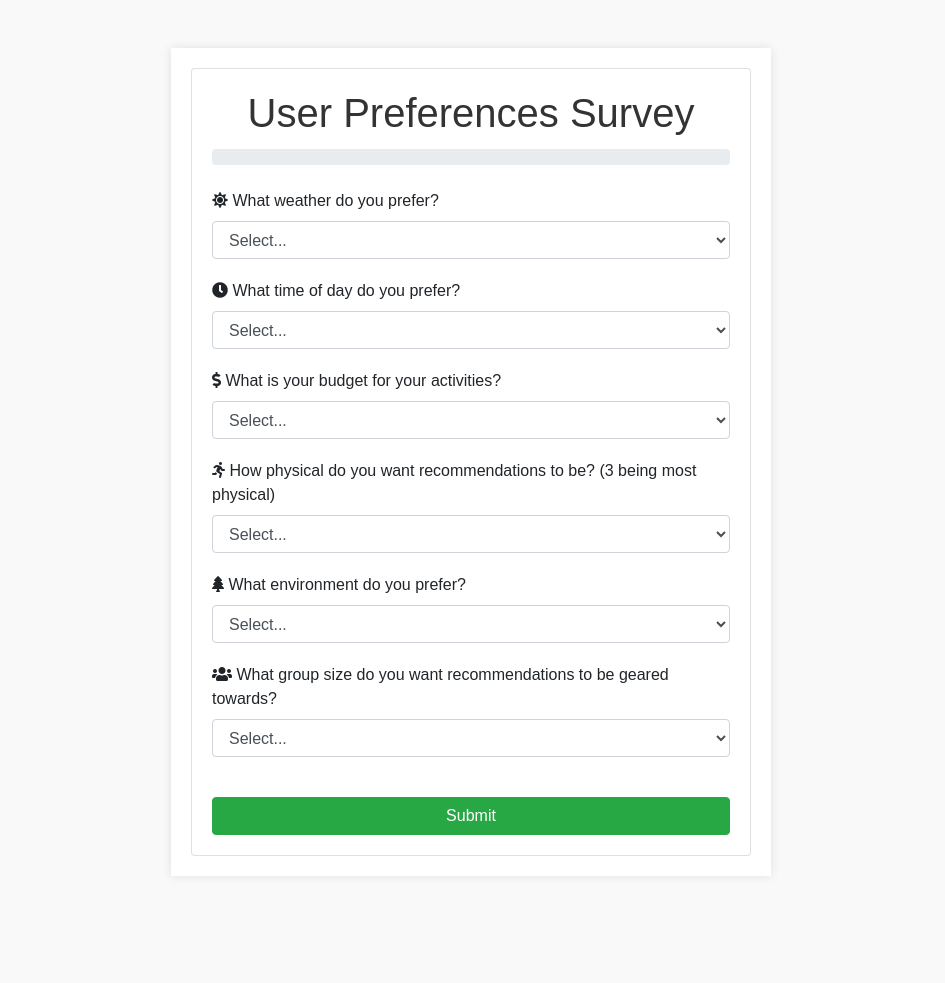
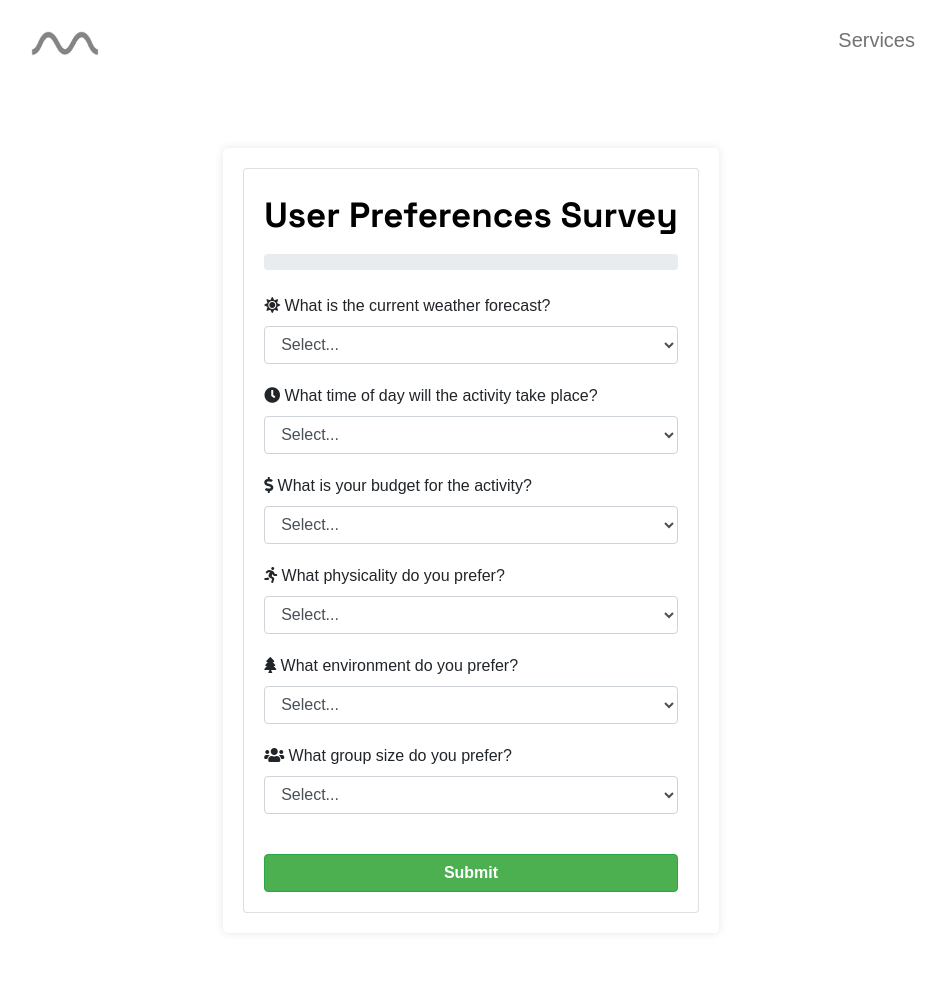
Before and after one commit to jakemarsdenn/Itinerary-Planner, a Flask app: page /survey in a window 1280 px wide. Shown: the whole page, without its empty margins (169-1114 px from the left). Before the commit the page ends 856 px from the top, so only its background shows below. Run offline with Flask 3, Linux system fonts and the light colour scheme; some libraries are stand-ins or nearby versions; some web fonts are replaced.

Commit message:
survey UI changes

```diff
--- a/templates/maps.html
+++ b/templates/maps.html
@@ -3,7 +3,6 @@
 {% block title %}Maps{% endblock %}
 
 {% block content %}
-    <link rel="stylesheet" href="{{ url_for('static', filename='css/services.css') }}">
     <div class="full-container">
         <div class="left-container">
             <h1>Maps</h1>
--- a/templates/recommendations.html
+++ b/templates/recommendations.html
@@ -2,8 +2,10 @@
 
 {% block title %}Recommendations{% endblock %}
 
+{% block content %}
     <link rel="stylesheet" href="{{ url_for('static', filename='css/main.css', version='1.0') }}">
     <script src="https://maps.googleapis.com/maps/api/js?key={{ GOOGLE_MAPS_API_KEY }}&libraries=places,directions&callback=initMap" async defer></script>
+
     <style>
         .modal {
             display: none;
@@ -43,8 +45,6 @@
         }
     </style>
 
-{% block content %}
-    <body>
     <h1 style="margin-top:100px;">{{ task.title() }} Recommendations</h1>
     <ul class="recommendations-list">
         {% for recommendation in recommendations %}
@@ -206,5 +206,4 @@
             alert(browserHasGeolocation ? 'Error: The Geolocation service failed.' : 'Error: Your browser doesn\'t support geolocation.');
         }
     </script>
-    </body>
 {% endblock %}
--- a/templates/survey.html
+++ b/templates/survey.html
@@ -1,17 +1,16 @@
-<!DOCTYPE html>
-<html lang="en">
-<head>
-    <meta charset="UTF-8">
-    <meta name="viewport" content="width=device-width, initial-scale=1.0">
-    <title>User Survey</title>
+{% extends "base.html" %}
+
+{% block title %}Survey{% endblock %}
+
+{% block content %}
     <link rel="stylesheet" href="https://stackpath.bootstrapcdn.com/bootstrap/4.5.2/css/bootstrap.min.css">
     <link rel="stylesheet" href="https://cdnjs.cloudflare.com/ajax/libs/font-awesome/5.15.1/css/all.min.css">
+
     <style>
-        body {
-            font-family: Arial, sans-serif;
-            background-color: #f9f9f9;
-            margin: 0;
-            padding: 0;
+
+        .wrapper {
+            font-family: var(--smooth);
+            margin-top: 50px;
         }
 
         .container {
@@ -19,12 +18,16 @@
             margin: 50px auto;
             padding: 20px;
             background: white;
+            border-radius: 5px;
             box-shadow: 0 0 10px rgba(0,0,0,0.1);
         }
 
-        h1 {
+        .card-title {
             text-align: center;
-            color: #333;
+            color: black;
+            font-family: var(--blocky);
+            font-size: 35px;
+            font-weight: bold;
         }
 
         .progress-bar {
@@ -37,21 +40,23 @@
 
         .btn {
             margin-top: 20px;
+            background-color: #4CAF50;
+            font-weight: bold;
         }
     </style>
-</head>
-<body>
+
+    <div class="wrapper">
         <div class="container mt-5">
             <div class="card">
                 <div class="card-body">
-                <h1 class="card-title text-center">User Preferences Survey</h1>
+                    <div class="card-title">User Preferences Survey</div>
                     <div class="progress mb-4">
                         <div id="progress-bar" class="progress-bar" role="progressbar" style="width: 0%;" aria-valuenow="0" aria-valuemin="0" aria-valuemax="100">Select</div>
                     </div>
                     <form id="survey-form">
                         <fieldset>
                             <div class="form-group">
-                            <label for="weather-preference"><i class="fas fa-sun"></i> What weather do you prefer?</label>
+                                <label for="weather-preference"><i class="fas fa-sun"></i> What is the current weather forecast?</label>
                                 <select class="form-control" id="weather-preference" name="weather-preference" required>
                                     <option value="">Select...</option>
                                     <option value="sunny">Sunny</option>
@@ -62,7 +67,7 @@
                             </div>
 
                             <div class="form-group">
-                            <label for="time-preference"><i class="fas fa-clock"></i> What time of day do you prefer?</label>
+                                <label for="time-preference"><i class="fas fa-clock"></i> What time of day will the activity take place?</label>
                                 <select class="form-control" id="time-preference" name="time-preference" required>
                                     <option value="">Select...</option>
                                     <option value="morning">Morning</option>
@@ -72,7 +77,7 @@
                             </div>
 
                             <div class="form-group">
-                            <label for="budget-preference"><i class="fas fa-dollar-sign"></i> What is your budget for your activities?</label>
+                                <label for="budget-preference"><i class="fas fa-dollar-sign"></i> What is your budget for the activity?</label>
                                 <select class="form-control" id="budget-preference" name="budget-preference" required>
                                     <option value="">Select...</option>
                                     <option value="low">Low</option>
@@ -82,7 +87,7 @@
                             </div>
 
                             <div class="form-group">
-                            <label for="physicality-preference"><i class="fas fa-running"></i> How physical do you want recommendations to be? (3 being most physical)</label>
+                                <label for="physicality-preference"><i class="fas fa-running"></i> What physicality do you prefer?</label>
                                 <select class="form-control" id="physicality-preference" name="physicality-preference" required>
                                     <option value="">Select...</option>
                                     <option value="1">1</option>
@@ -101,7 +106,7 @@
                             </div>
 
                             <div class="form-group">
-                            <label for="group-preference"><i class="fas fa-users"></i> What group size do you want recommendations to be geared towards?</label>
+                                <label for="group-preference"><i class="fas fa-users"></i> What group size do you prefer?</label>
                                 <select class="form-control" id="group-preference" name="group-preference" required>
                                     <option value="">Select...</option>
                                     <option value="1">1</option>
@@ -117,6 +122,8 @@
                 </div>
             </div>
         </div>
+    </div>
+
     <script>
         document.addEventListener('DOMContentLoaded', () => {
             const form = document.getElementById('survey-form');
@@ -190,13 +197,8 @@
                 progressBar.style.width = `${progress}%`;
                 progressBar.setAttribute('aria-valuenow', progress);
 
-                if (progress === 0) {
-                    progressBar.innerText = 'Select';
-                } else {
-                    progressBar.innerText = `${Math.round(progress)}%`;
-                }
+                progressBar.innerText = `${filledFields}/${totalFields}`;
             }
         });
     </script>
-</body>
-</html>
+{% endblock %}
```
Lines whose indentation alone changed are shown as unchanged.
